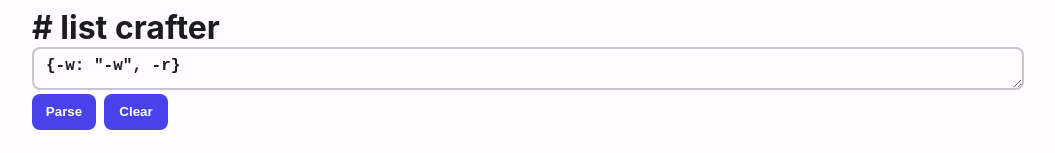
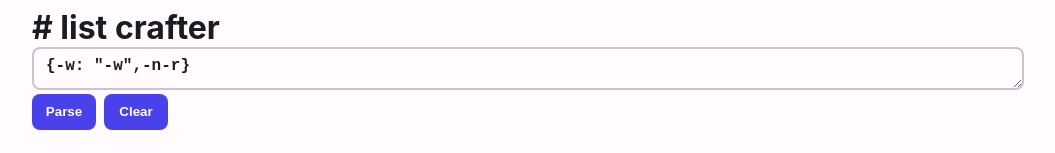
Before and after one commit to barelyfalse/list-crafter, a Vue app: page / in a window 1280 px wide. Shown: the top 153 px of the page, without its empty margins (112-1167 px from the left). Built offline with nearby package versions, Linux system fonts and the light colour scheme.

Commit message:
default pattern

```diff
--- a/src/App.vue
+++ b/src/App.vue
@@ -9,7 +9,7 @@ import PatternInput from './components/PatternInput.vue'
 import Button, { buttonTypes } from './components/Button.vue'
 import BlockGroup from './components/BlockGroup.vue'
 
-const patternInputValue = ref('{-w: "-w", -r}')
+const patternInputValue = ref('{-w: "-w",-n-r}')
 const parsedPattern = ref(createResult(true, true, 'Submit a pattern'))
 const plainOutputValue = ref('')
 const outputTextareaRef = ref(null)
```
